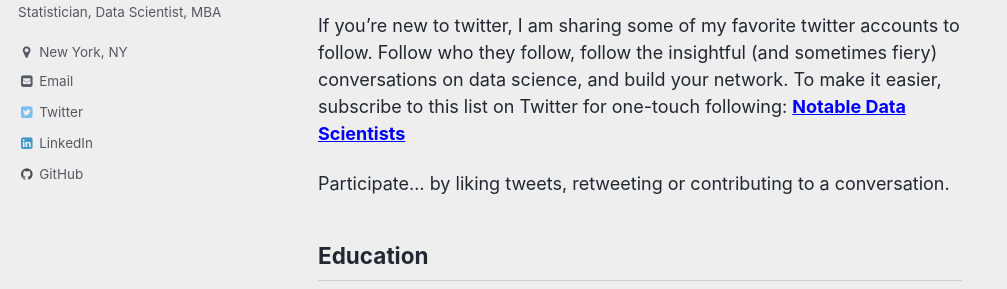
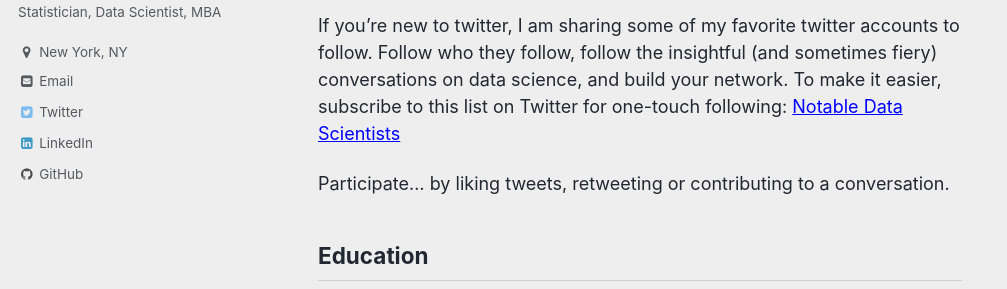
Before and after one commit to reshamas/reshamas.github.io, a Jekyll site: the page built from _posts/2018-02-26-first-data-science-job.md, in a window 1280 px wide and 900 px high, scrolled down 3724 px. Shown: the part 161-450 px from the top of the window, without its empty margins (0-1007 px from the left). Built offline with Jekyll 4.4.1, drawn with Linux system fonts in a browser that asks for light colours.

Commit message:
Update 2018-02-26-first-data-science-job.md

```diff
--- a/_posts/2018-02-26-first-data-science-job.md
+++ b/_posts/2018-02-26-first-data-science-job.md
@@ -76,7 +76,7 @@ But it's so much more complicated than that.  [Emily Robinson](https://twitter.c
 When in a formal educational program, make sure to speak and connect with everyone, not just the folks with whom you feel most comfortable socializing.  Make sure your professors/instructors know your name.  Get to know every Teaching Assistant in the classroom.  Get to know *all* of your fellow classmates.  Every person has different strengths and networks and skills and something to offer, *including you*.
 
 ### Twitter
-If you're new to twitter, I am sharing some of my favorite twitter accounts to follow.  Follow who they follow, follow the insightful (and sometimes fiery) conversations on data science, and build your network.  To make it easier, subscribe to this list on Twitter for one-touch following:  <a href="https://twitter.com/reshamas/lists/notable-data-scientists/members" style="color:blue; font-weight: bold">Notable Data Scientists</a>
+If you're new to twitter, I am sharing some of my favorite twitter accounts to follow.  Follow who they follow, follow the insightful (and sometimes fiery) conversations on data science, and build your network.  To make it easier, subscribe to this list on Twitter for one-touch following:  <a href="https://twitter.com/reshamas/lists/notable-data-scientists/members" style="color:blue">Notable Data Scientists</a>
 
 Participate... by liking tweets, retweeting or contributing to a conversation.
 
```
